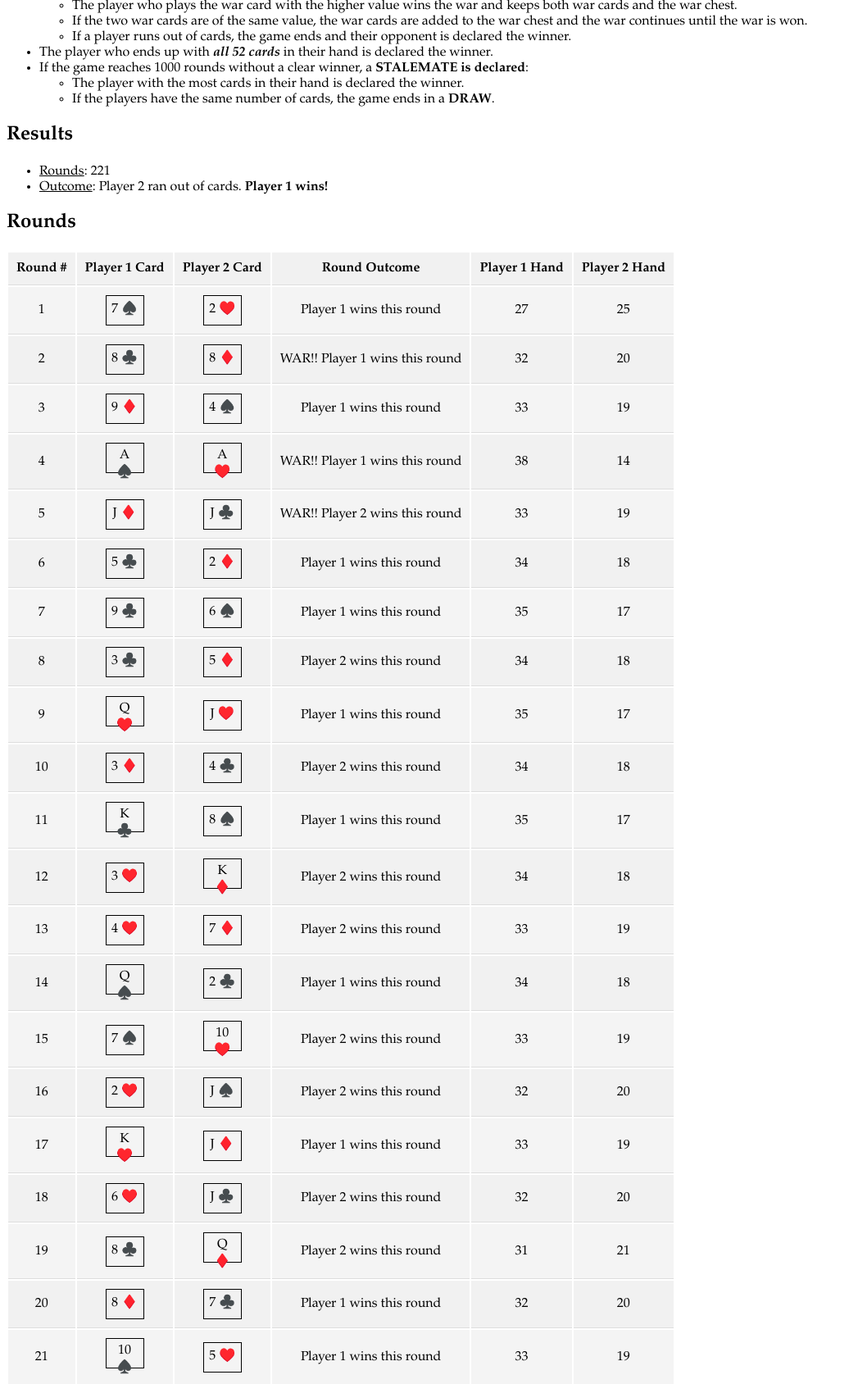
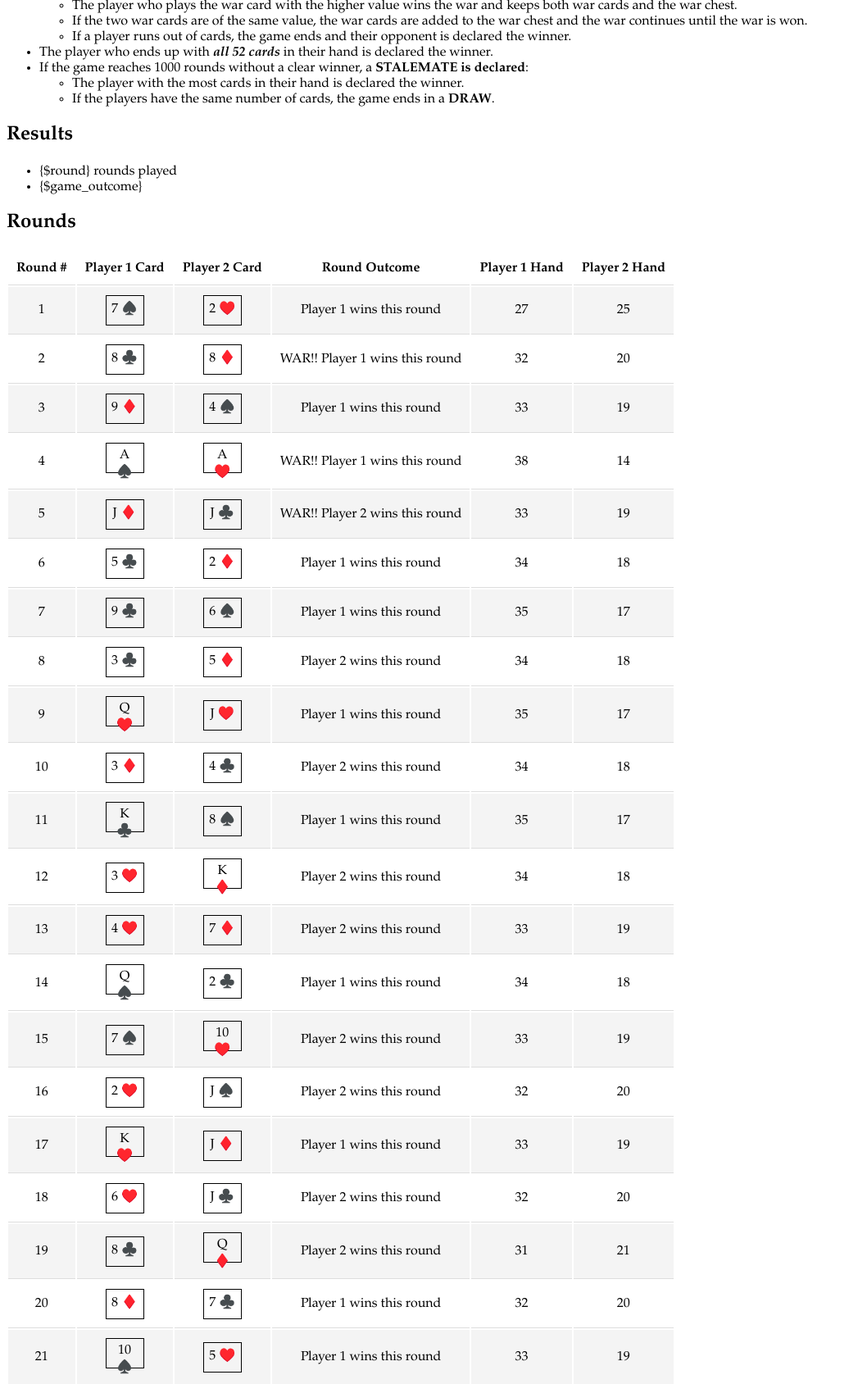
Before and after one commit to arshannon9/e2, a PHP site: page / in a window 1280 px wide. Shown: the part 265-1953 px from the top of the page at 82% size, without its empty margins (0-1036 px from the left). Run offline with PHP 8.4, Linux system fonts and the light colour scheme.

Commit message:
Adjustments to CSS styling

```diff
--- a/p1/index.php
+++ b/p1/index.php
@@ -262,12 +262,12 @@ function play_war_game(&$player1, $player1_card, &$player2, $player2_card) {
 // Generates HTML for results table using $results array
 function generate_result_table($results, $round, $game_outcome) {
     echo '<h2>Results</h2>';
-    echo "<ul>
-            <li> <u>Rounds</u>: {$round}
+    echo '<ul>
+            <li>{$round} rounds played
             </li>
-            <li><u>Outcome</u>: {$game_outcome}
+            <li>{$game_outcome}
             </li>
-        </ul>";
+        </ul>';
 
     echo '<h2>Rounds</h2>';
 
--- a/p1/styles.css
+++ b/p1/styles.css
@@ -25,7 +25,7 @@ tr:nth-child(even) {
 }
 
 tr:nth-child(odd) {
-    background-color: #f1f1f1;
+    background-color: #fff;
 }
 
 .card {
```
Also changed, not shown: p1/index-view.php (+4 -5 lines).
